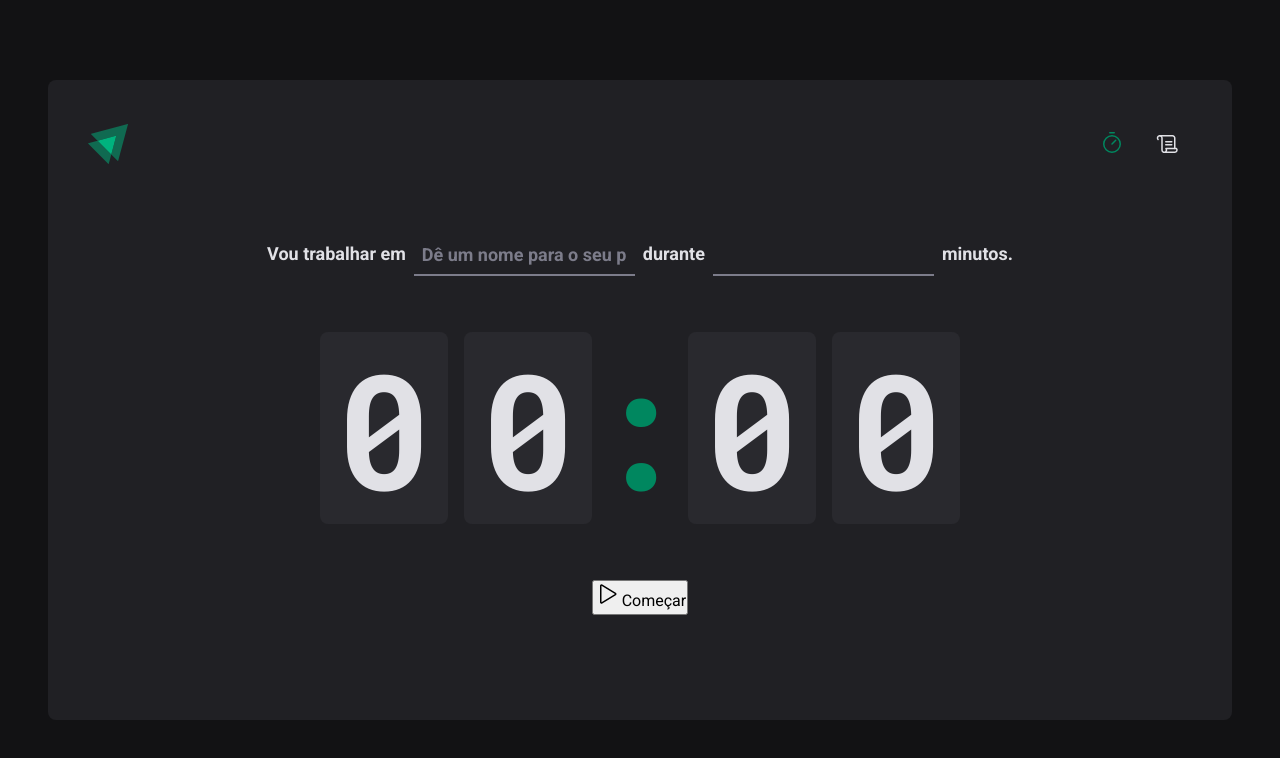
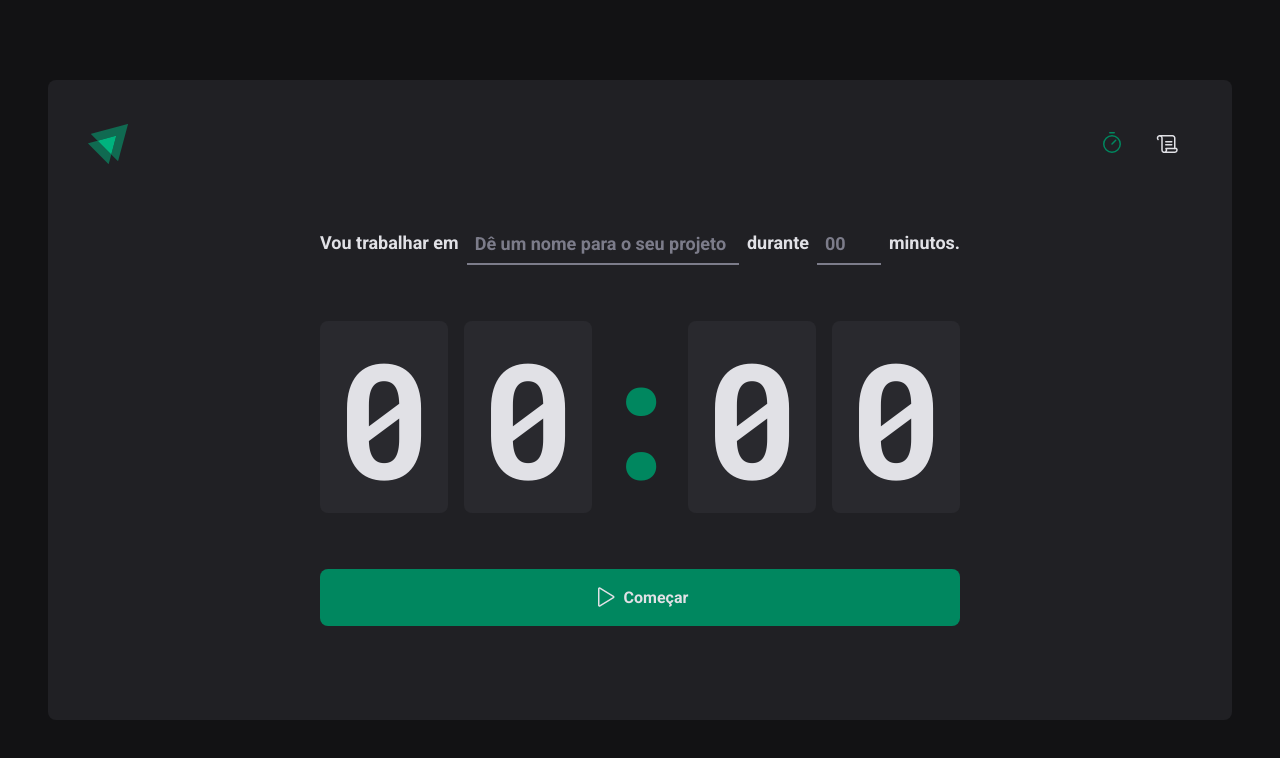
Before and after one commit to RenatoLomba/ignite-timer, a React (Vite) app: page / in a window 1280 px wide. Shown: the top 758 px of the page. Built offline with nearby package versions, Linux system fonts and the light colour scheme.

Commit message:
Páginas e rotas - Finalização da Home

```diff
--- a/src/pages/home/index.tsx
+++ b/src/pages/home/index.tsx
@@ -1,6 +1,13 @@
 import { Play } from 'phosphor-react'
 
-import { HomeContainer, TaskFormContainer, CountdownContainer } from './styles'
+import {
+  HomeContainer,
+  TaskFormContainer,
+  CountdownContainer,
+  CountdownButton,
+  TaskInput,
+  MinuteAmountInput,
+} from './styles'
 
 export function Home() {
   return (
@@ -8,14 +15,14 @@ export function Home() {
       <form>
         <TaskFormContainer>
           <label htmlFor="task">Vou trabalhar em</label>
-          <input
+          <TaskInput
             placeholder="Dê um nome para o seu projeto"
             type="text"
             id="task"
           />
 
           <label htmlFor="minuteAmount">durante</label>
-          <input type="number" id="minuteAmount" />
+          <MinuteAmountInput placeholder="00" type="number" id="minuteAmount" />
 
           <span>minutos.</span>
         </TaskFormContainer>
@@ -30,9 +37,9 @@ export function Home() {
           <span>0</span>
         </CountdownContainer>
 
-        <button type="submit">
+        <CountdownButton type="submit">
           <Play size={24} /> Começar
-        </button>
+        </CountdownButton>
       </form>
     </HomeContainer>
   )
--- a/src/pages/home/styles.ts
+++ b/src/pages/home/styles.ts
@@ -19,26 +19,43 @@ export const TaskFormContainer = styled.div`
   width: 100%;
   display: flex;
   align-items: center;
-  justify-content: center;
   gap: 0.5rem;
   font-size: ${(props) => props.theme.fontSizes.lg};
   font-weight: ${(props) => props.theme.fontWeights.bold};
   flex-wrap: wrap;
+`
 
-  input {
+export const BaseInput = styled.input`
   background: transparent;
   border: 0;
   border-bottom: 2px solid ${(props) => props.theme.colors['gray-500']};
   padding: 0.5rem 0.5rem 0.25rem;
   color: ${(props) => props.theme.colors['gray-100']};
   font-size: ${(props) => props.theme.fontSizes.lg};
+  font-weight: ${(props) => props.theme.fontWeights.bold};
 
   &::placeholder {
     font-size: ${(props) => props.theme.fontSizes.lg};
     color: ${(props) => props.theme.colors['gray-500']};
     font-weight: ${(props) => props.theme.fontWeights.bold};
   }
+
+  &:focus {
+    box-shadow: none;
+    border-color: ${(props) => props.theme.colors['green-500']};
   }
+
+  &:not(:placeholder-shown):not(:focus) {
+    border-color: ${(props) => props.theme.colors['gray-100']};
+  }
+`
+
+export const TaskInput = styled(BaseInput)`
+  flex: 1;
+`
+
+export const MinuteAmountInput = styled(BaseInput)`
+  width: 4rem;
 `
 
 export const CountdownContainer = styled.div`
@@ -65,3 +82,28 @@ export const CountdownContainer = styled.div`
     background: transparent;
   }
 `
+
+export const CountdownButton = styled.button`
+  width: 100%;
+  border: 0;
+  padding: 1rem;
+  border-radius: ${(props) => props.theme.radius.md};
+  display: flex;
+  justify-content: center;
+  align-items: center;
+  gap: 0.5rem;
+  font-weight: ${(props) => props.theme.fontWeights.bold};
+  cursor: pointer;
+  background: ${(props) => props.theme.colors['green-500']};
+  color: ${(props) => props.theme.colors['gray-100']};
+  transition: background 0.2s ease;
+
+  &:hover:not(:disabled) {
+    background: ${(props) => props.theme.colors['green-700']};
+  }
+
+  &:disabled {
+    opacity: 0.7;
+    cursor: not-allowed;
+  }
+`
```
Lines whose indentation alone changed are shown as unchanged.
